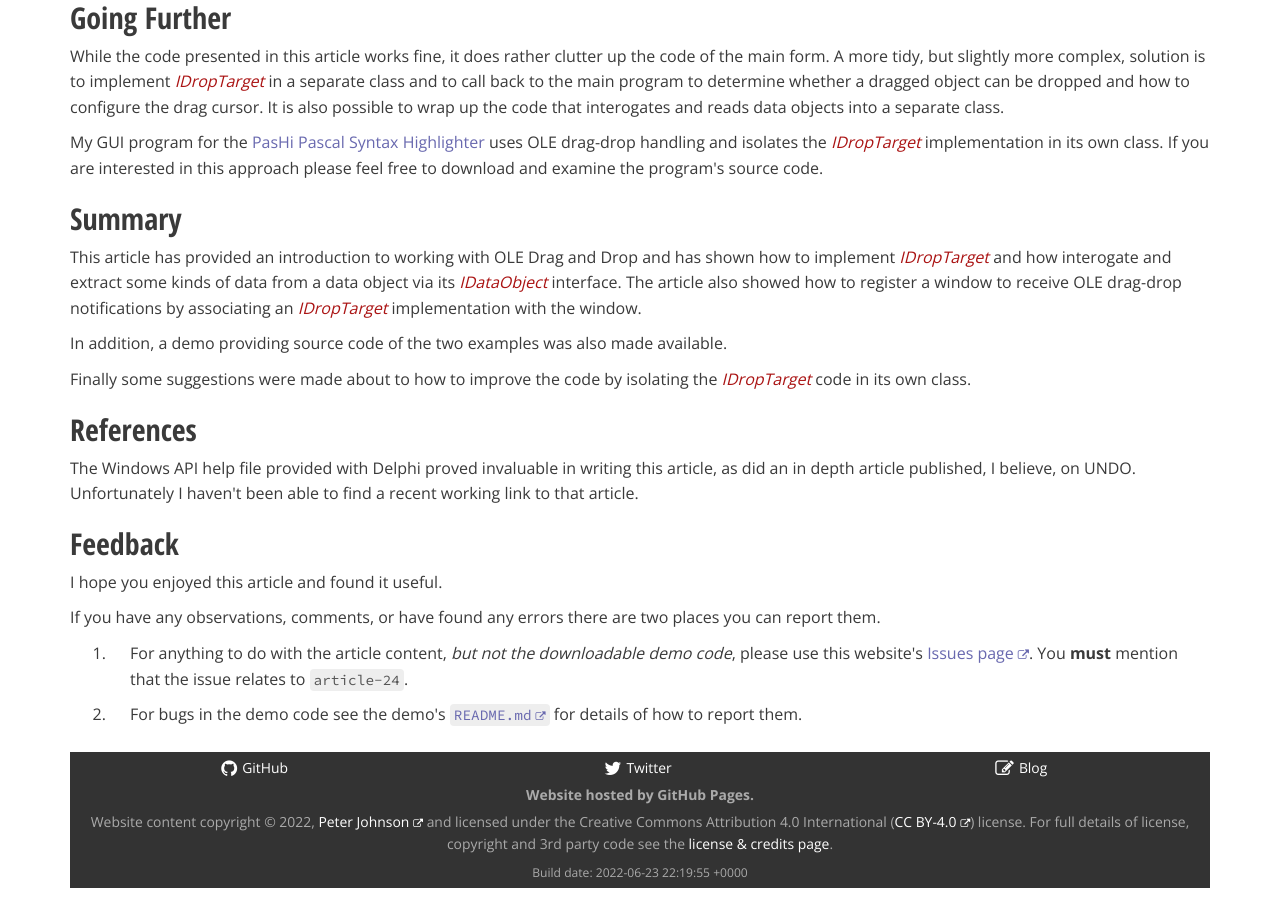
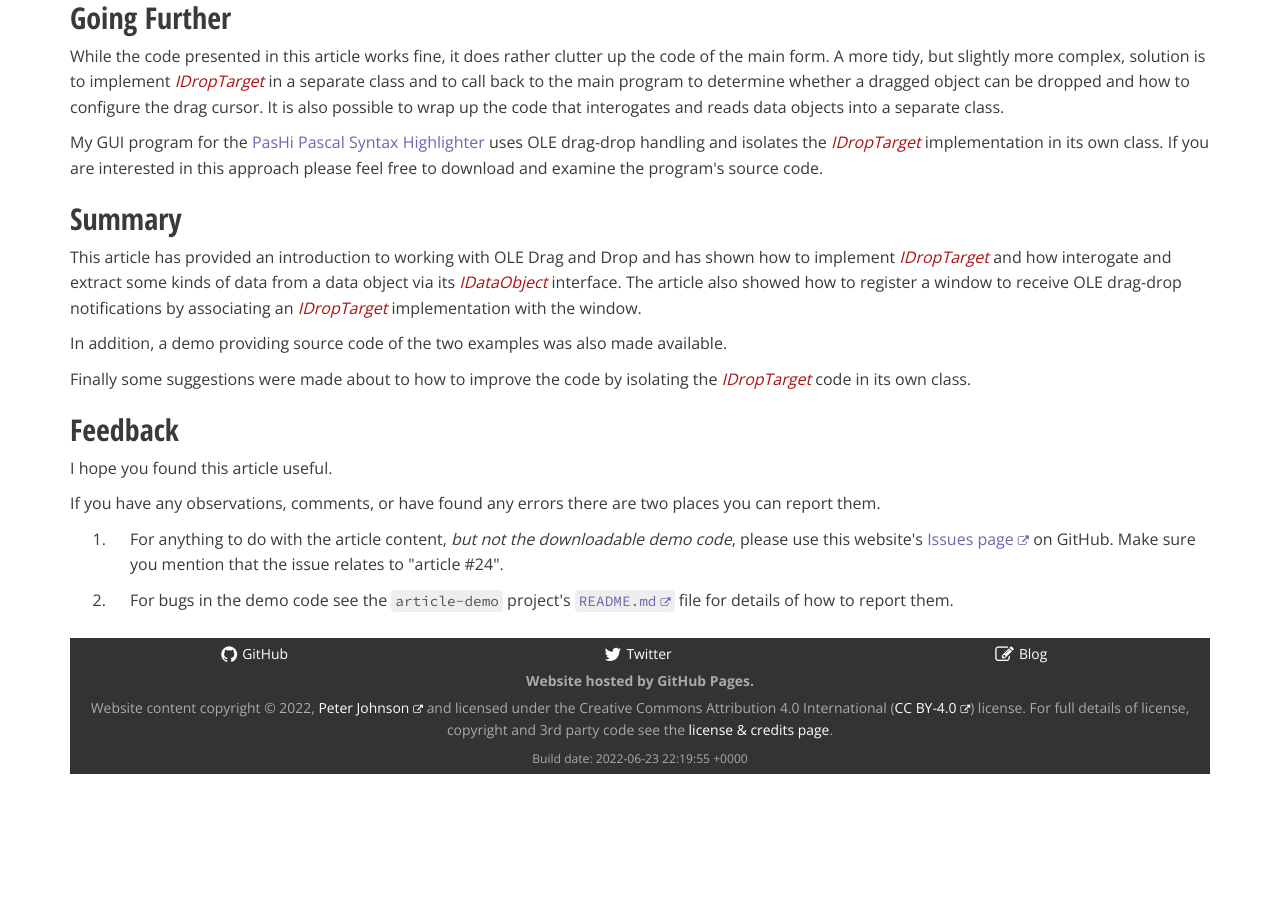
Before and after one commit to delphidabbler/delphidabbler.github.io, a Jekyll site: the page built from _articles/article-24.html, in a window 1280 px wide and 900 px high, scrolled down 15280 px. Built offline with Jekyll 4.4.1, drawn with Linux system fonts in a browser that asks for light colours; nearby versions of some CDN libraries; comment, search, counter and statistics services are not loaded; after the commit the page ends 16066 px from its top, so only the background shows below that.

Commit message:
Update article-24.html

```diff
--- a/_articles/article-24.html
+++ b/_articles/article-24.html
@@ -1938,45 +1938,20 @@
 
 </section>
 
-<section id="references">
-
-    <h2>
-        References
-    </h2>
-
-    <p>
-        The Windows API help file provided with Delphi proved invaluable in writing this article, as did an in depth
-        article published, I believe, on UNDO. Unfortunately I haven't been able to find a recent working link to that
-        article.
-    </p>
+<section id="feedback">
+
+  <h2>Feedback</h2>
+
+  <p>I hope you found this article useful.</p>
+
+  <p>If you have any observations, comments, or have found any errors there are two places you can report them.</p>
+
+  <ol class="wide">
+
+    <li>For anything to do with the article content, <em>but not the downloadable demo code</em>, please use this website's <a href="https://github.com/delphidabbler/delphidabbler.github.io/issues">Issues page</a> on GitHub. Make sure you mention that the issue relates to &quot;article #24&quot;.</li>
+
+    <li>For bugs in the demo code see the <code>article-demo</code> project's <code><a href="https://github.com/delphidabbler/article-demos/blob/master/README.md#bug-reports">README.md</a></code> file for details of how to report them.</li>
+
+  </ol>
 
 </section>
-
-<section id="feedback">
-
-    <h2>
-        Feedback
-    </h2>
-
-    <p>
-        I hope you enjoyed this article and found it useful.
-    </p>
-
-    <p>
-        If you have any observations, comments, or have found any errors there are two places you can report them.
-    </p>
-
-    <ol class="wide">
-        <li>
-            For anything to do with the article content, <em>but not the downloadable demo code</em>, please use this
-            website's <a href="https://github.com/delphidabbler/delphidabbler.github.io/issues">Issues page</a>. You
-            <strong>must</strong> mention that the issue relates to <code>article-24</code>.
-        </li>
-        <li>
-            For bugs in the demo code see the demo's
-            <code><a href="https://github.com/delphidabbler/article-demos/blob/master/README.md#bug-reports">README.md</a></code>
-            for details of how to report them.
-        </li>
-    </ol>
-
-</section>
```
